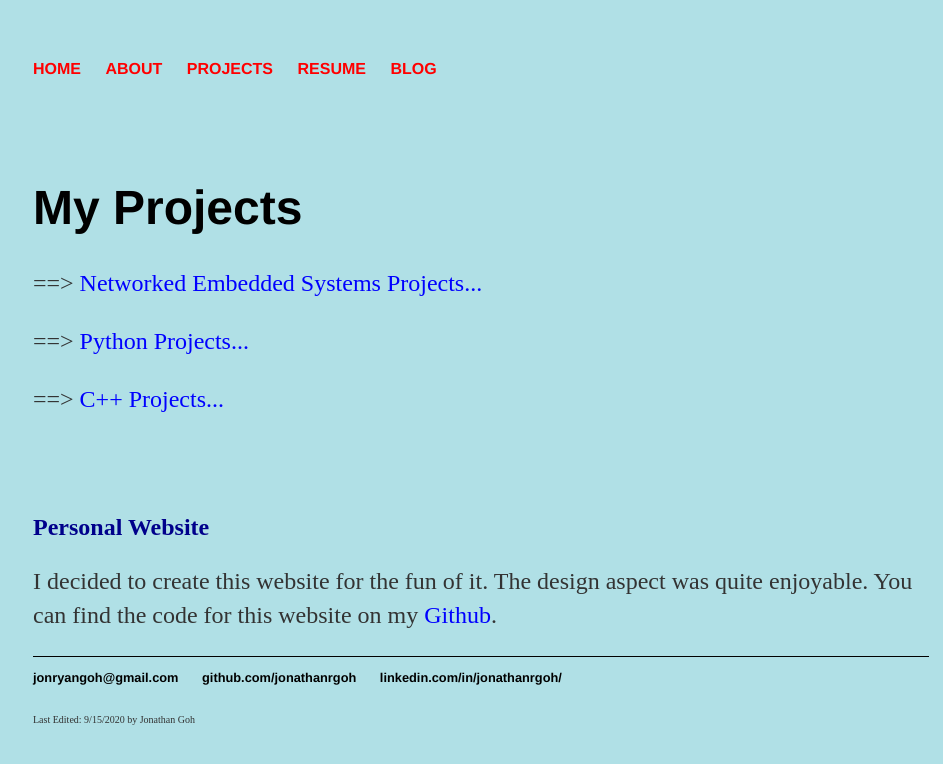
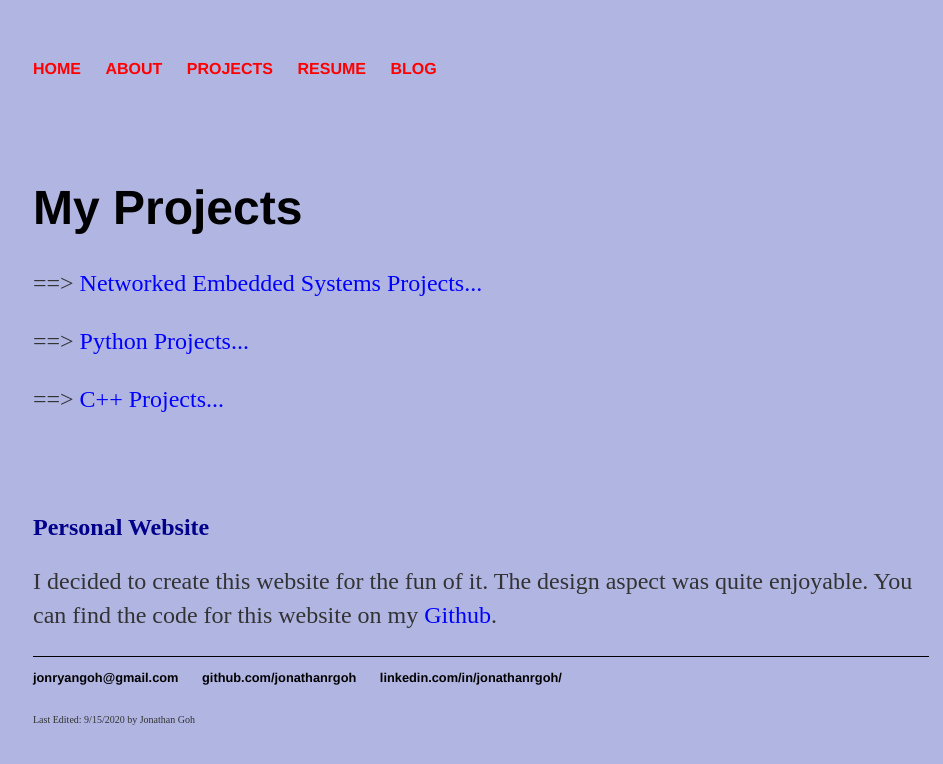
Before and after one commit to jonathanrgoh/jonathanrgoh.github.io, a Jekyll site: the page built from projects/index.html, in a window 1280 px wide. Shown: the top 764 px of the page, without its empty margins (159-1102 px from the left). Built offline with Jekyll 4.4.1, drawn with Linux system fonts in a browser that asks for light colours.

Commit message:
Update default.html

```diff
--- a/_layouts/default.html
+++ b/_layouts/default.html
@@ -3,7 +3,7 @@
 		<html xmlns="http://www.w3.org/1999/xhtml"
       xmlns:fb="http://ogp.me/ns/fb#">
 
-		<body style="background-color:powderblue;">
+		<body style="background-color:rgb(177, 181, 226);">
 
 		<head>
 			<meta property="og:image" content="\images\home\jonBitmoji.jpg" />
```
